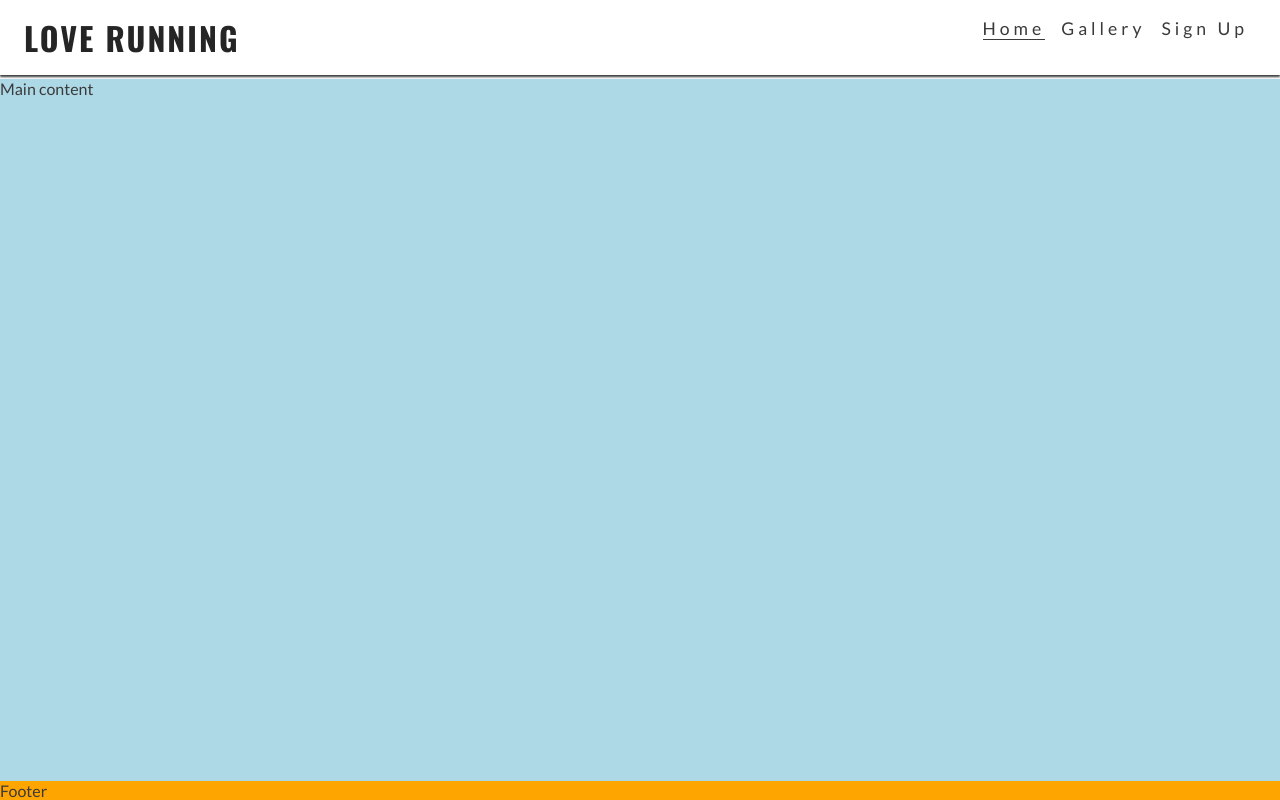
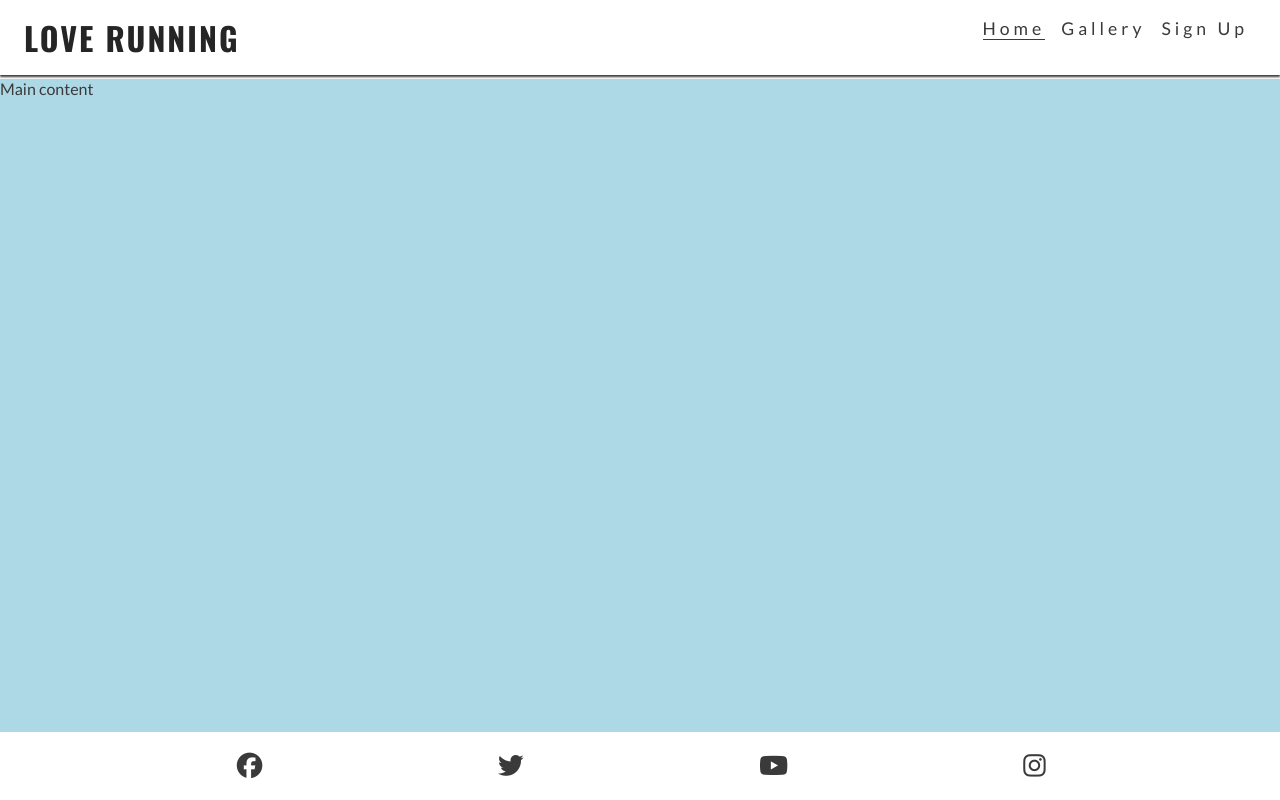
Before and after one commit to Beechy-92/love-running, a plain HTML site: page index.html in a window 1280 px wide. Drawn offline with nearby package versions, Linux system fonts and the light colour scheme.

Commit message:
adding the social media icons and links to the footer

```diff
--- a/assets/css/style.css
+++ b/assets/css/style.css
@@ -1,10 +1,10 @@
-@import url('https://fonts.googleapis.com/css2?family=Lato:ital,wght@0,100;0,300;0,400;0,700;0,900;1,100;1,300;1,400;1,700;1,900&family=Oswald:wght@200..700&display=swap');
+@import url("https://fonts.googleapis.com/css2?family=Lato:ital,wght@0,100;0,300;0,400;0,700;0,900;1,100;1,300;1,400;1,700;1,900&family=Oswald:wght@200..700&display=swap");
 
 /* Asterisk wildcard selctor to overide default styles added by the browser */
 * {
-    padding:0;
+  padding: 0;
   margin: 0;
-    box-sizing:border-box;
+  box-sizing: border-box;
 }
 
 /* Genral styles */
@@ -14,7 +14,7 @@ body {
   flex-direction: column;
   /* generic project styles*/
   color: #3a3a3a;
-    font-family: 'Lato', sans-serif;
+  font-family: "Lato", sans-serif;
 }
 
 /* Header */
@@ -36,10 +36,10 @@ header a {
 }
 
 h1 {
-    font-family: 'Oswald', sans-serif;
+  font-family: "Oswald", sans-serif;
   text-transform: uppercase;
   letter-spacing: 2px;
-    color: #252525
+  color: #252525;
 }
 
 ul#menu {
@@ -52,7 +52,7 @@ ul#menu {
   justify-content: space-between;
   margin: 0;
 }
-ul#menu >li {
+ul#menu > li {
   margin-bottom: 1em;
 }
 
@@ -74,7 +74,7 @@ nav {
 }
 
 /* Nav Toggle*/
-#nav-toggle:checked~nav {
+#nav-toggle:checked ~ nav {
   display: block;
 }
 
@@ -95,9 +95,20 @@ main {
 }
 
 /* Footer */
-footer {
-    background-color: orange;
+  #social-networks {
+    text-align: center;
+    padding: 20px 0;
+    display: flex;
+    justify-content: space-evenly;
+    list-style-type: none;
   }
+
+    #social-networks i {
+        font-size: 160%;
+        padding: 5%;
+        color: #3a3a3a;
+    }
+
 
 /* Media Query: tablets and larger (767px and up) */
 @media screen and (min-width: 768px) {
@@ -128,3 +139,10 @@ footer {
     margin-top: 79px;
   }
 }
+
+/* Media Query: tablet devices (992px and up) */
+@media screen and (min-width: 992px) {
+  #menu a:hover {
+    border-bottom: 1px solid #3a3a3a;
+  }
+}
--- a/index.html
+++ b/index.html
@@ -10,7 +10,7 @@
     <link rel="apple-touch-icon" sizes="180x180" href="assets/images/apple-touch-icon.png" />
     <link rel="icon" type="image/png" sizes="32x32" href="assets/images/favicon-32x32.png" />
     <link rel="icon" type="image/png" sizes="16x16" href="assets/images/favicon-16x16.png" />
-    <link rel="stylesheet" href="assets/css/style.css">
+    <link rel="stylesheet" href="assets/css/style.css" />
 </head>
 
 <body>
@@ -19,8 +19,8 @@
         <a href="index.html">
             <h1 id="logo">Love Running</h1>
         </a>
-            <input type="checkbox" id="nav-toggle" name="nav-toggle">
-            <label for="nav-toggle" class="nav-toggle-label">x</label>
+        <input type="checkbox" id="nav-toggle" name="nav-toggle" />
+        <label for="nav-toggle" class="nav-toggle-label"><i class="fa-solid fa-bars"></i></label>
         <nav>
             <ul id="menu">
                 <li><a href="#" class="active">Home</a></li>
@@ -34,7 +34,33 @@
     <main>Main content</main>
 
     <!--Footer-->
-    <footer>Footer</footer>
+    <footer>
+        <div id="social-networks"
+        <ul>
+            <li>
+                <a href="https://www.facebook.com/" target="_blank" rel="noopener"
+                    aria-label="visit our Facebook page (opens in a new tab)"><i class="fa-brands fa-facebook"></i></a>
+            </li>
+
+            <li>
+                <a href="https://www.twitter.com/" target="_blank" rel="noopener"
+                    aria-label="visit our Twitter page (opens in a new tab)"><i class="fa-brands fa-twitter"></i></a>
+            </li>
+
+            <li>
+                <a href="https://www.youtube.com/" target="_blank" rel="noopener"
+                    aria-label="visit our Youtube page (opens in a new tab)"><i class="fa-brands fa-youtube"></i></a>
+            </li>
+
+            <li>
+                <a href="https://www.instagram.com/" target="_blank" rel="noopener"
+                    aria-label="visit our Instagram page (opens in a new tab)"><i class="fa-brands fa-instagram"></i></a>
+            </li>
+        </ul>
+    </footer>
+
+    <!-- Font Awesome Kit -->
+    <script src="https://kit.fontawesome.com/a4b99d1b12.js" crossorigin="anonymous"></script>
 </body>
 
 </html>
```
Lines whose indentation alone changed are shown as unchanged.
